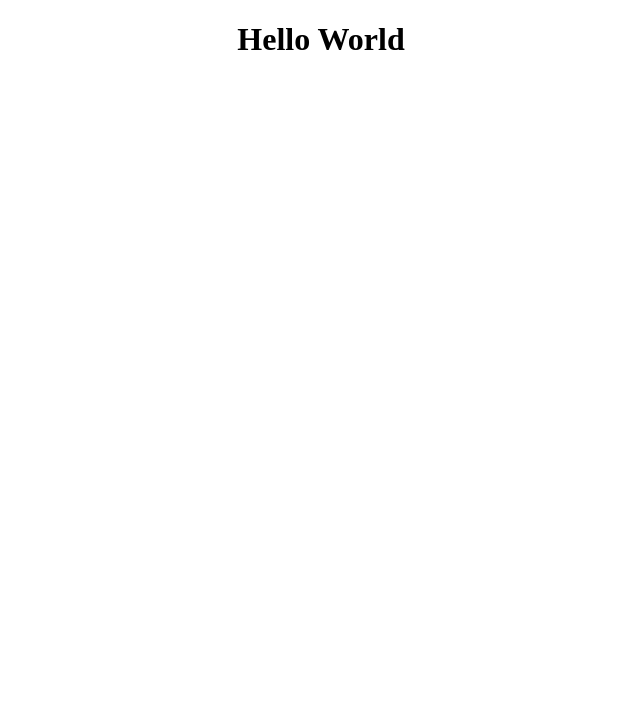
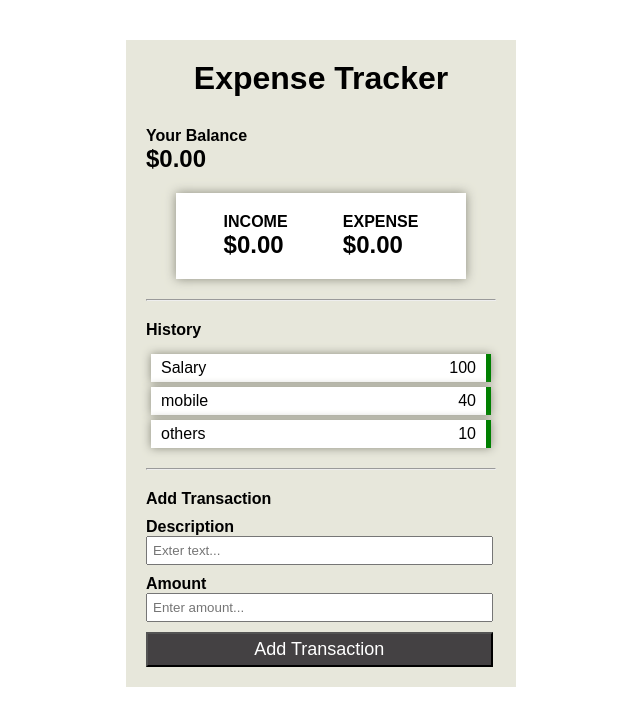
Before and after one commit to umar15/Expense-Tracker, a React (Create React App) app: page / in a window 1280 px wide. Shown: the top 726 px of the page, without its empty margins (319-959 px from the left). Built offline with nearby package versions, Linux system fonts and the light colour scheme.

Commit message:
Basic structure and styling

```diff
--- a/src/App.css
+++ b/src/App.css
@@ -1,3 +1,81 @@
+* {
+	font-family: Arial, Helvetica, sans-serif;
+	margin: 0%;
+	padding: 0%;
+}
+
 .App {
 	text-align: center;
 }
+
+.container {
+	width: 350px;
+	margin: auto;
+	margin-top: 40px;
+	background-color: rgb(231, 231, 219);
+	box-shadow: 0px 0px 10px white;
+	padding: 20px;
+}
+
+.header {
+	text-align: center;
+	padding-bottom: 30px;
+}
+
+.balance {
+	margin-bottom: 20px;
+}
+
+.income-expense {
+	width: 250px;
+	margin: auto;
+	margin-bottom: 20px;
+	background-color: white;
+	display: flex;
+	justify-content: space-around;
+	box-shadow: 0px 0px 10px rgb(139, 139, 126);
+	padding: 20px;
+}
+
+.history {
+	/* display: flex; */
+	margin: 20px 0;
+	padding: 0;
+	/* background: white; */
+}
+
+.history > h4 {
+	padding-bottom: 10px;
+}
+
+.history > li {
+	list-style-type: none;
+	display: flex;
+	justify-content: space-between;
+	background-color: white;
+	margin: 5px;
+	padding: 5px 10px;
+	box-shadow: 0px 0px 10px rgb(139, 139, 126);
+	border-right: 5px solid green;
+}
+
+.addTransaction {
+	padding: 20px 0 0 0;
+}
+.addTransaction > h4 {
+	padding-bottom: 10px;
+}
+
+input {
+	width: 95%;
+	padding: 5px;
+	margin-bottom: 10px;
+}
+
+.btn {
+	width: 99%;
+	margin: auto;
+	background-color: rgb(68, 65, 67);
+	font-size: 18px;
+	color: white;
+}
--- a/src/App.js
+++ b/src/App.js
@@ -1,10 +1,11 @@
 import "./App.css";
+import ExpenseTracker from "./ExpenseTracker";
 
 function App() {
 	return (
-		<div className="App">
-			<h1>Hello World</h1>
-		</div>
+		<>
+			<ExpenseTracker />
+		</>
 	);
 }
 
--- /dev/null
+++ b/src/ExpenseTracker.js
@@ -0,0 +1,74 @@
+import React from "react";
+import "./App.css";
+
+const transactions = [
+	{ desc: "Salary", amount: 100 },
+	{ desc: "mobile", amount: 40 },
+	{ desc: "others", amount: 10 },
+];
+
+const ExpenseTracker = () => {
+	return (
+		<div className="container">
+			<div className="header">
+				<h1>Expense Tracker</h1>
+			</div>
+
+			<div className="balance">
+				<h4>
+					Your Balance <br />
+				</h4>
+				<h2>$0.00</h2>
+			</div>
+
+			<div className="income-expense">
+				<div>
+					<h4>
+						INCOME <br />
+					</h4>
+					<h2>$0.00</h2>
+				</div>
+
+				<div>
+					<h4>
+						EXPENSE <br />
+					</h4>
+					<h2>$0.00</h2>
+				</div>
+			</div>
+			<hr />
+
+			<div className="history">
+				<h4>History</h4>
+				{transactions.map((trans) => {
+					return (
+						<li>
+							<spna>{trans.desc}</spna>
+							<span>{trans.amount}</span>
+						</li>
+					);
+				})}
+			</div>
+			<hr />
+
+			<div className="addTransaction">
+				<h4>Add Transaction</h4>
+				<form>
+					<label>
+						<strong>Description</strong>
+					</label>
+					<input type="text" placeholder="Exter text..." required />
+					<br />
+					<label>
+						<strong>Amount</strong>
+					</label>
+					<input type="number" placeholder="Enter amount..." required />
+					<br />
+					<input className="btn" type="submit" value="Add Transaction" />
+				</form>
+			</div>
+		</div>
+	);
+};
+
+export default ExpenseTracker;
```
